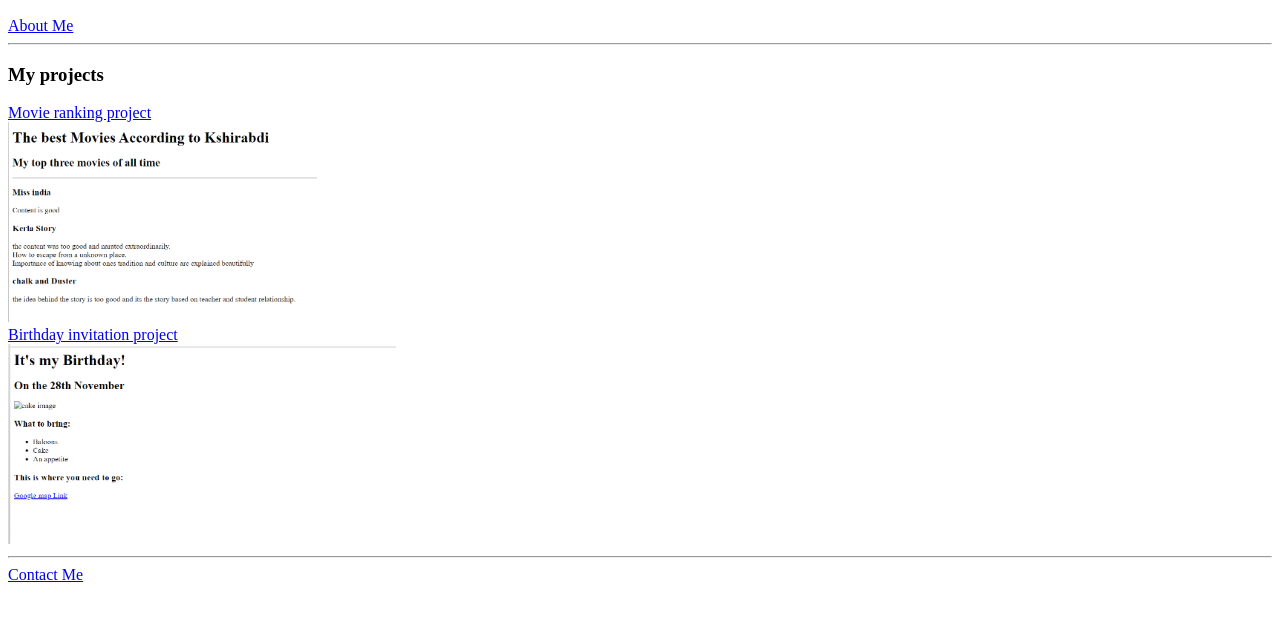
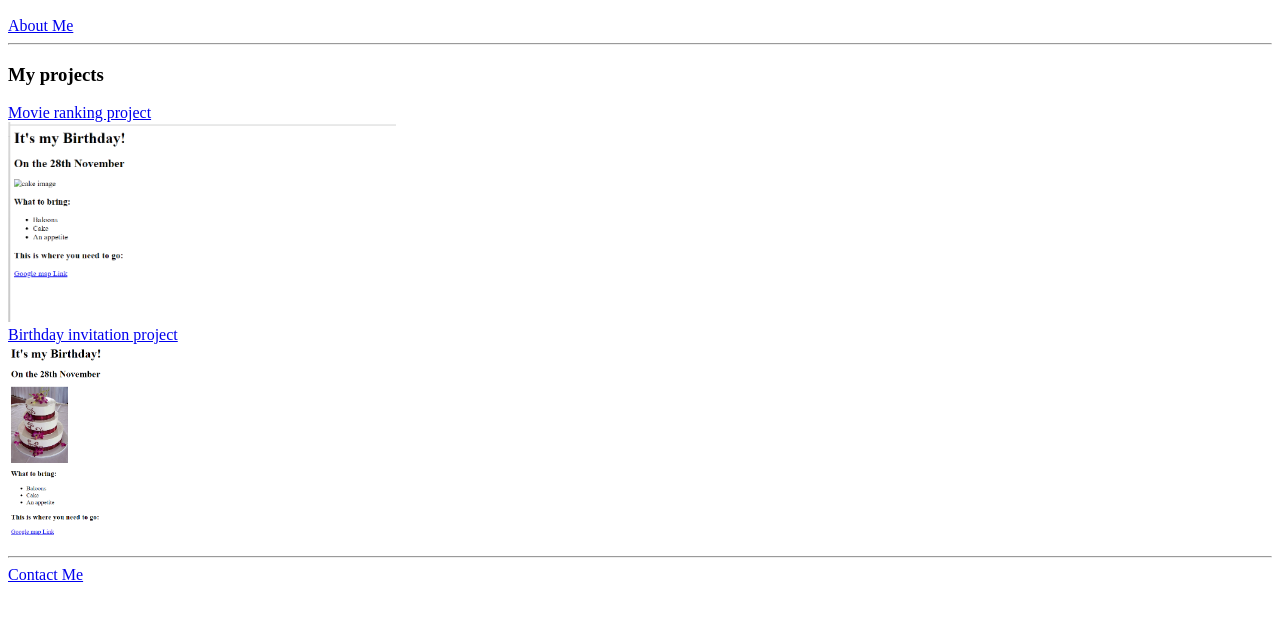
Before and after one commit to Kshirabdi/html-portfolio, a plain HTML site: page index.html in a window 1280 px wide. Shown: the part 110-728 px from the top of the page. Drawn offline with Linux system fonts and the light colour scheme.

Commit message:
Add files via upload

```diff
--- a/index.html
+++ b/index.html
@@ -12,9 +12,9 @@
     <hr />
     <h3>My projects</h3>
     <a href="./public/MovieRankingProject.html" target="_blank">Movie ranking project</a><br>
-    <img src="./images/Screenshot (17).png" alt="snapshort of mrp" height="200" /><br>
+    <img src="./images/Movie.png" alt="snapshort of mrp" height="200" /><br>
     <a href="./public/birthdayinvitation.html" target="_blank">Birthday invitation project</a><br>
-    <img src="./images/Screenshot (16).png" alt="BIP" height="200" /><br>
+    <img src="./images/Birthday.png" alt="BIP" height="200" /><br>
     <hr />
     <a href="./public/Contact.html" target="_blank">Contact Me</a>
 </body>
```
Also changed, not shown: public/birthdayinvitation.html (+1 -1 lines), images/Birthday.png (added), images/Movie.png (added).
